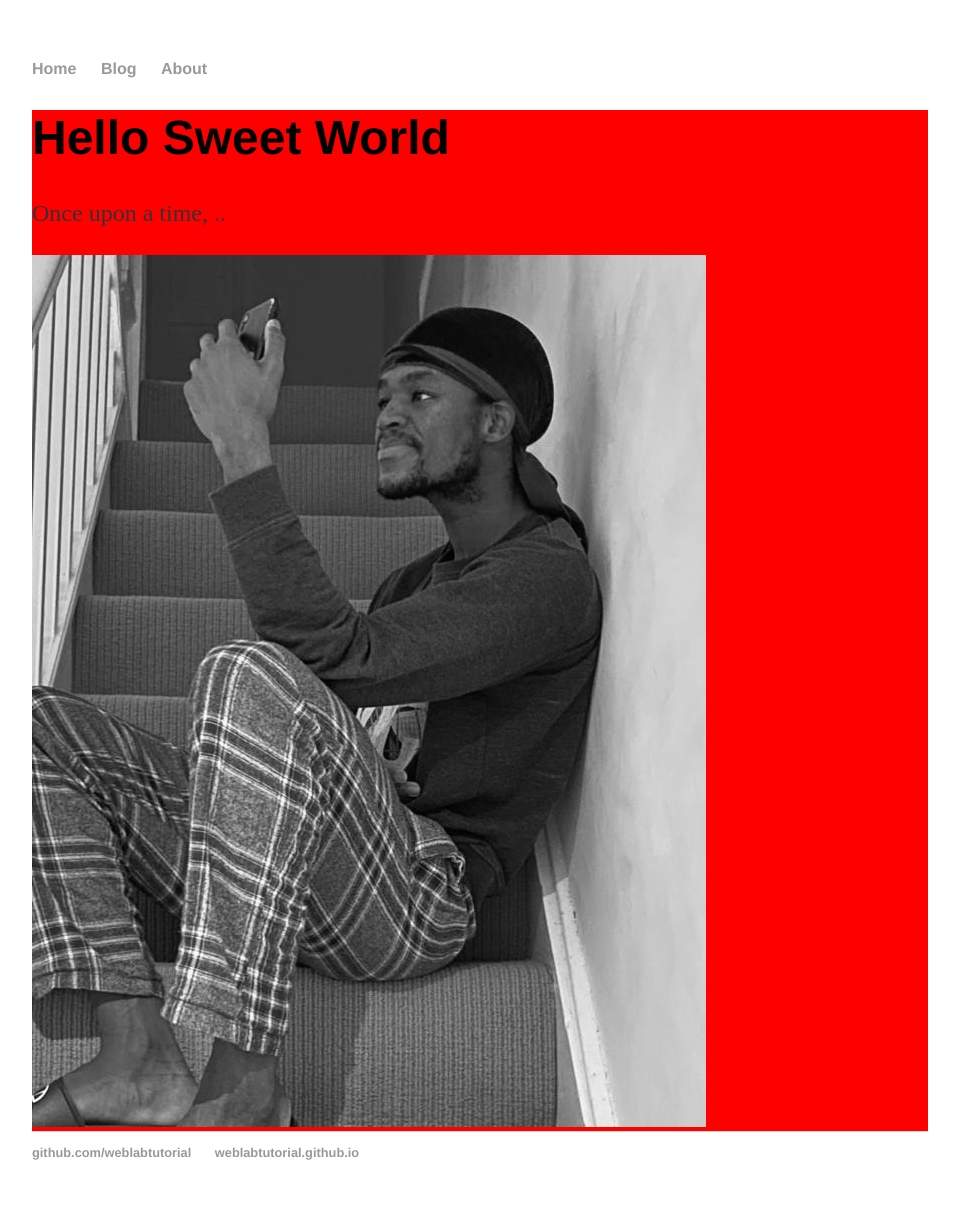
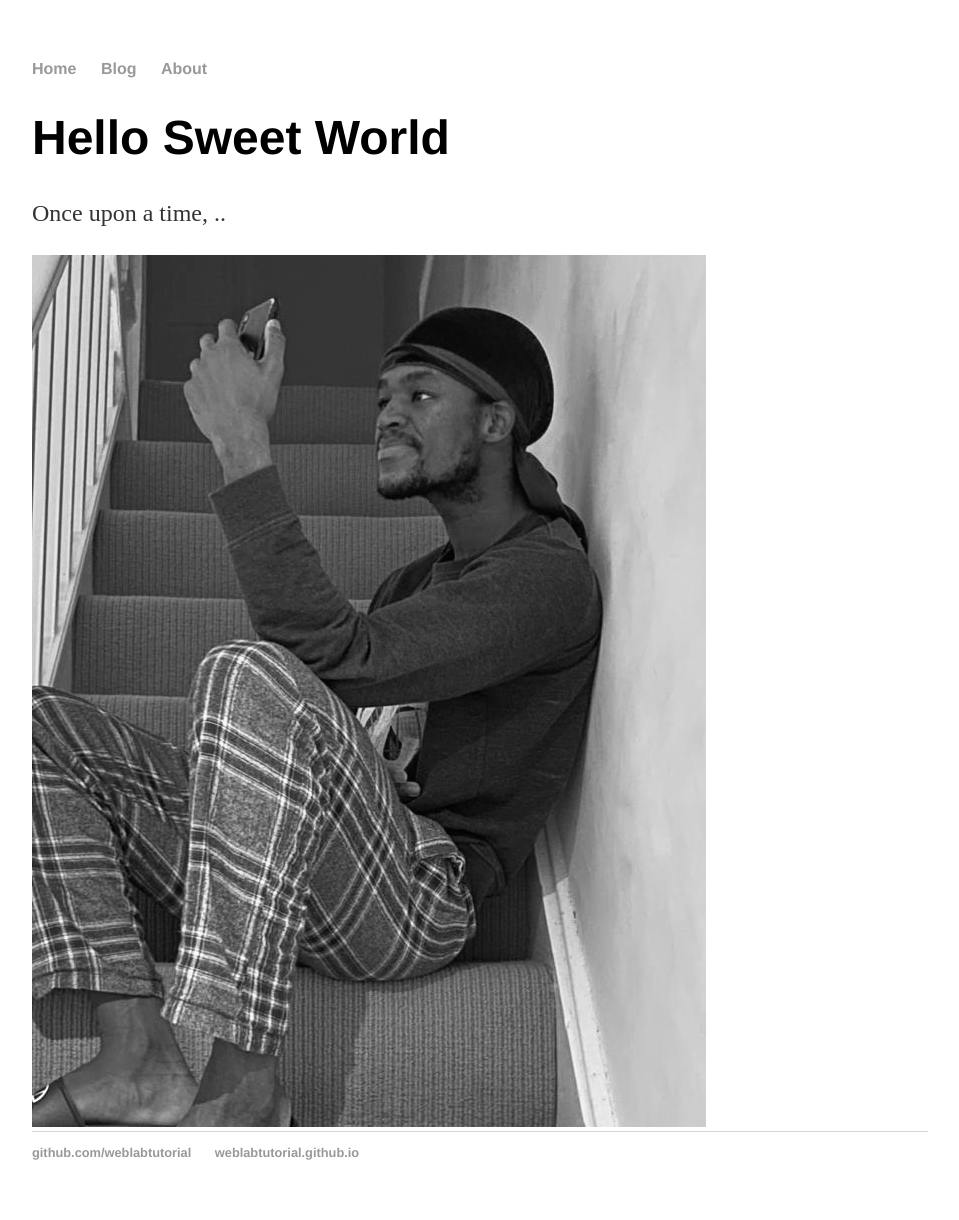
Before and after one commit to KagoPrezRantsho/KagoPrezRantsho.github.io, a Jekyll site: the page built from index.html, in a window 1280 px wide. Shown: the whole page, without its empty margins (160-1119 px from the left). Built offline with Jekyll 4.4.1, drawn with Linux system fonts in a browser that asks for light colours.

Commit message:
Update main.css

```diff
--- a/css/main.css
+++ b/css/main.css
@@ -1,7 +1,7 @@
 body {
   margin: 60px auto;
   width: 70%;
-  background-color: blue:
+  background-color: #333:
 }
 h1 {
   font-size: 3em;
@@ -39,7 +39,3 @@
 }
 ul.posts li {
   list-style: none;
-}
-#container{
-background-color: red;
-}
```
